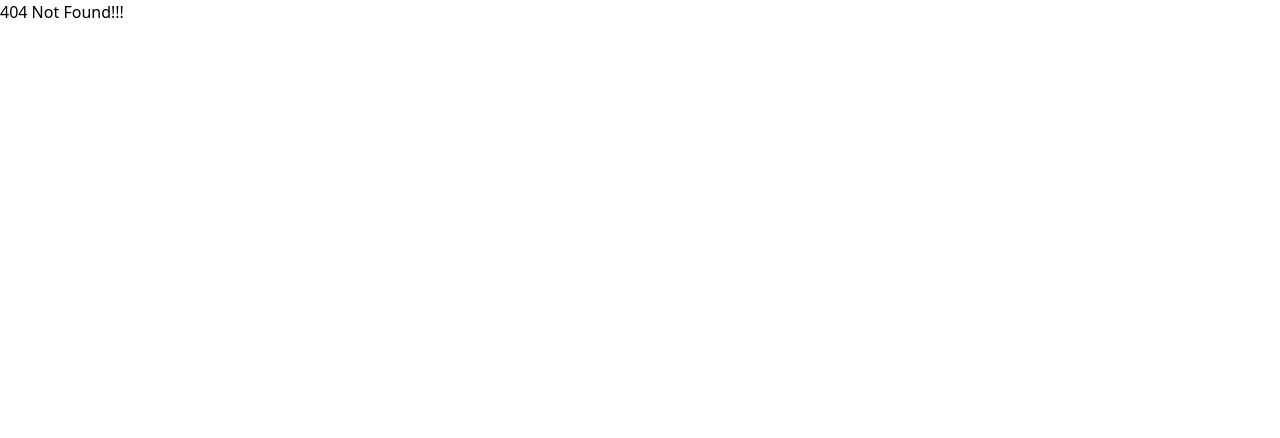
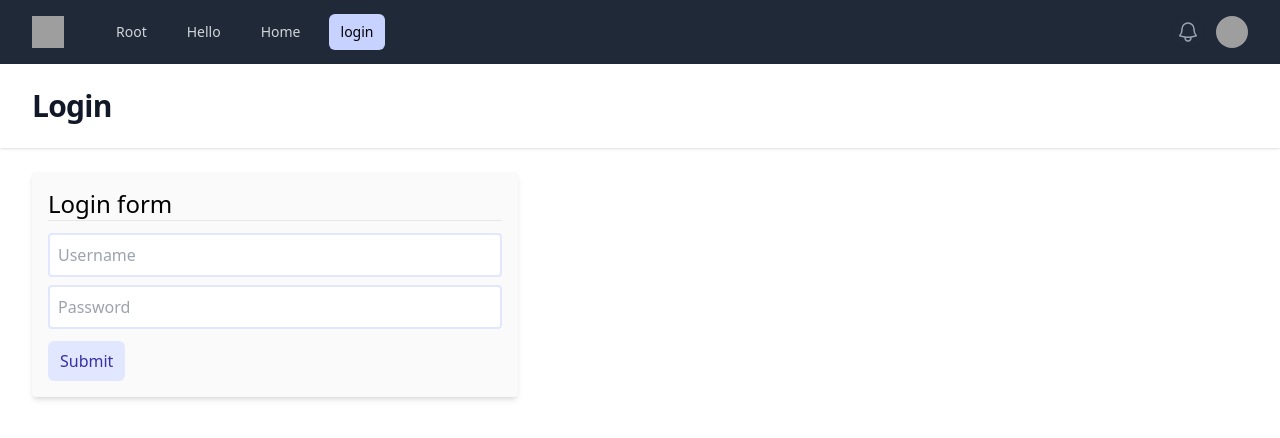
Before and after one commit to slapexs/react-typescript-crud, a React (Create React App) app: page /login in a window 1280 px wide. Before the commit this address had no page. Shown: the top 438 px of the page. Built offline with nearby package versions, Linux system fonts and the light colour scheme; grey boxes are pictures that could not be loaded.

Commit message:
:lipstick: Change TextInput to component

```diff
--- /dev/null
+++ b/src/component/aui/FormLogin.tsx
@@ -0,0 +1,34 @@
+import { FC } from "react"
+import { TextInput } from "./TextInput"
+
+const FormLogin: FC = () => {
+	return (
+		<>
+			<div className="bg-zinc-50 p-4 shadow-md rounded w-2/5">
+				<h1 className="text-2xl">Login form</h1>
+				<hr />
+				{/* Card body */}
+				<div className="mt-3">
+					<TextInput
+						id="username"
+						label=""
+						placeholder="Username"
+						type="text"
+					/>
+					<TextInput
+						id="password"
+						label=""
+						placeholder="Password"
+						type="password"
+					/>
+				</div>
+
+				<div className="mt-3">
+					<button className="btn-primary">Submit</button>
+				</div>
+			</div>
+		</>
+	)
+}
+
+export { FormLogin }
--- a/src/component/aui/StckLayout.tsx
+++ b/src/component/aui/StckLayout.tsx
@@ -13,11 +13,13 @@ const navigation = [
 	{ name: "Root", href: "/" },
 	{ name: "Hello", href: "/hello/abc" },
 	{ name: "Home", href: "/home" },
+	{ name: "login", href: "/login" },
 ]
 const userNavigation = [
 	{ name: "Root", href: "/" },
 	{ name: "Hello", href: "/hello/abc" },
 	{ name: "Home", href: "/home" },
+	{ name: "login", href: "/login" },
 ]
 
 const classNames = (...classes: string[]) => {
@@ -63,7 +65,6 @@ const StackLayout: FC = () => {
 																"rounded-md px-3 py-2 text-sm font-medium"
 															)
 														}
-														aria-current={item.current ? "page" : undefined}
 													>
 														{item.name}
 													</NavLink>
--- /dev/null
+++ b/src/component/aui/TextInput.tsx
@@ -0,0 +1,28 @@
+import { FC } from "react"
+
+interface SettingInput {
+	id: string
+	type: string
+	placeholder: string
+	label: string
+}
+
+const TextInput: FC<SettingInput> = ({ id, type, placeholder, label }) => {
+	return (
+		<>
+			<div className="my-2">
+				<label htmlFor="username">{label}</label>
+				<input
+					id={id}
+					type={type}
+					placeholder={placeholder}
+					required={true}
+					className="p-2 w-full border-2 border-indigo-100 rounded focus:outline-indigo-300"
+					autoComplete="off"
+				/>
+			</div>
+		</>
+	)
+}
+
+export { TextInput }
--- a/src/component/aui/index.ts
+++ b/src/component/aui/index.ts
@@ -1,3 +1,5 @@
 export { Button } from "./Button"
 export { StackLayout } from "./StckLayout"
 export { PanelTitle } from "./PanelTitle"
+export { FormLogin } from "./FormLogin"
+export { TextInput } from "./TextInput"
--- a/src/index.css
+++ b/src/index.css
@@ -5,6 +5,6 @@
 
 @layer components {
 	.btn-primary {
-		@apply bg-purple-200 text-purple-800 rounded py-1 px-2 hover:bg-purple-300 transition;
+		@apply bg-indigo-100 text-indigo-800 rounded-md py-2 px-3 hover:bg-indigo-300 hover:text-white transition;
 	}
 }
--- /dev/null
+++ b/src/pages/Login.tsx
@@ -0,0 +1,14 @@
+import { FC } from "react"
+import { PanelTitle, FormLogin } from "../component/aui"
+
+const Login: FC = () => {
+	return (
+		<>
+			<PanelTitle title="Login">
+				<FormLogin />
+			</PanelTitle>
+		</>
+	)
+}
+
+export default Login
--- a/src/router.tsx
+++ b/src/router.tsx
@@ -7,6 +7,7 @@ import { Layout } from "./pages/Layout"
 
 // import StackLayout from aui
 import { StackLayout } from "./component/aui"
+import Login from "./pages/Login"
 
 const router = createBrowserRouter([
 	{
@@ -25,6 +26,10 @@ const router = createBrowserRouter([
 				path: "home",
 				element: <Home />,
 			},
+			{
+				path: "login",
+				element: <Login />,
+			},
 		],
 	},
 	{
```
